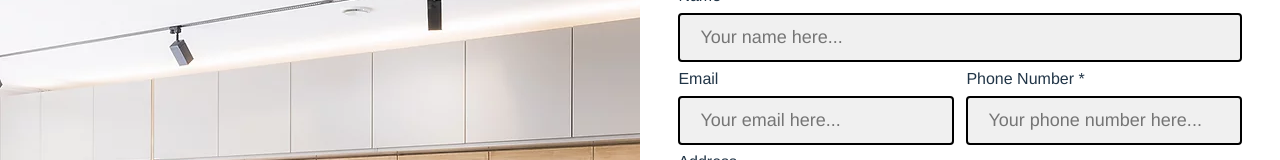
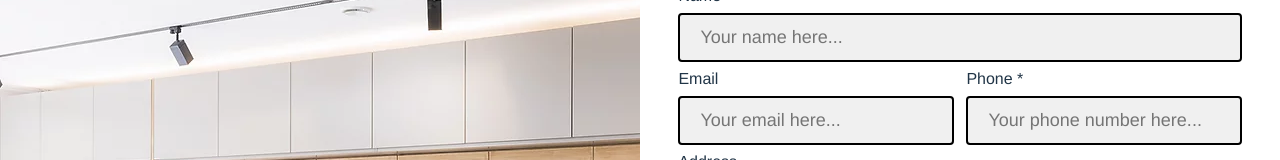
Before and after one commit to SomeGuyNamedJon/martykitchenart, a Vue app: page /contact in a window 1280 px wide. Shown: the part 476-636 px from the top of the page. Built offline with nearby package versions, Linux system fonts and the light colour scheme; a web font is replaced by a local one.

Commit message:
Misc changes

```diff
--- a/src/assets/json/en/about.json
+++ b/src/assets/json/en/about.json
@@ -4,7 +4,7 @@
     "b2":"Creative Staff | 47 Years of experience | Integral Kitchens | Interior design",
     "btn": "Contact us",
     "h_title":"Service Hours",
-    "h_subtitle":"Visit with us",
+    "h_subtitle":"Call us",
     "h_l1":"Monday - Friday: 9 a.m. - 6 p.m.",
     "h_l2" : "Saturday: 10 a.m. - 2 p.m.",
     "h_l3": "Sunday: closed"
--- a/src/assets/json/en/contact.json
+++ b/src/assets/json/en/contact.json
@@ -1,6 +1,6 @@
 {
     "title":"Contact Us",
     "subtitle":"Marty Kitchen Art will always seek to exceed your expectations. Do you have any questions, comments or requests? We want to hear from you. Do not hesitate to contact us.",
-    "email":"martykitchenart@gmail.com",
-    "phone":"444-338-9297"
+    "email":"contact@martykitchenart.com",
+    "phone":"(210) 366-4745"
 }
--- a/src/assets/json/en/form.json
+++ b/src/assets/json/en/form.json
@@ -5,10 +5,11 @@
     "address_ph":"Your address here...",
     "email":"Email",
     "email_ph":"Your email here...",
-    "phone":"Phone Number",
+    "phone":"Phone",
     "phone_ph":"Your phone number here...",
     "topic":"Inquiry",
     "topic_ph":"Subject of inquiry...",
     "msg":"Description",
-    "msg_ph":"Describe your inquiry with more detail..."
+    "msg_ph":"Describe your inquiry with more detail...",
+    "submit":"Submit"
 }
--- a/src/assets/json/es/about.json
+++ b/src/assets/json/es/about.json
@@ -4,7 +4,7 @@
     "b2":"Personal Creativo | 47 Años de experiencia | Cocinas Integrales | Diseño de interiores",
     "btn": "Contáctanos",
     "h_title":"Horario de servicio",
-    "h_subtitle":"Visítanos",
+    "h_subtitle":"Llámanos",
     "h_l1":"Lunes - Viernes: 9 a.m. - 6 p.m.",
     "h_l2" : "Sábado: 10 a.m. - 2 p.m.",
     "h_l3": "Domingo: cerrado"
--- a/src/assets/json/es/contact.json
+++ b/src/assets/json/es/contact.json
@@ -1,6 +1,6 @@
 {
     "title":"Contáctanos",
     "subtitle":"Marty Arte en Cocinas siempre buscará superar tus expectativas. ¿Tienes alguna pregunta, comentario o solicitud? Queremos saber de ti. No dudes en contactarnos.",
-    "email":"martyarteencocinas@gmail.com",
-    "phone":"444-338-9297"
+    "email":"contacto@martykitchenart.com",
+    "phone":"(210) 464-2968"
 }
--- a/src/assets/json/es/form.json
+++ b/src/assets/json/es/form.json
@@ -10,5 +10,6 @@
     "topic":"Asunto",
     "topic_ph":"Escribe el asunto",
     "msg":"Mensaje",
-    "msg_ph":"Escribe tu mensaje aquí..."
+    "msg_ph":"Escribe tu mensaje aquí...",
+    "submit":"Enviar"
 }
--- a/src/components/ContactForm.vue
+++ b/src/components/ContactForm.vue
@@ -141,7 +141,7 @@
         </div>
 
         <button class="btn">
-            <font-awesome-icon icon="circle-check"/> Submit
+            <font-awesome-icon icon="circle-check"/> &nbsp;{{json.submit}}
         </button>
     </form>
 </template>
--- a/src/pages/Contact.vue
+++ b/src/pages/Contact.vue
@@ -30,7 +30,7 @@
     </div>
     <div class="Links">
         <h2>{{json.email}}</h2>
-        <h3>{{json.phone}}</h3>
+        <h2>{{json.phone}}</h2>
     </div>
 </div>
 </template>
--- a/src/style.css
+++ b/src/style.css
@@ -69,7 +69,7 @@ p{
 
 ul{
   font-size: 1em;
-  padding-left: 8vw;
+  padding-left: 50px;
   list-style: square;
   line-height: 1.5em;
 }
```
